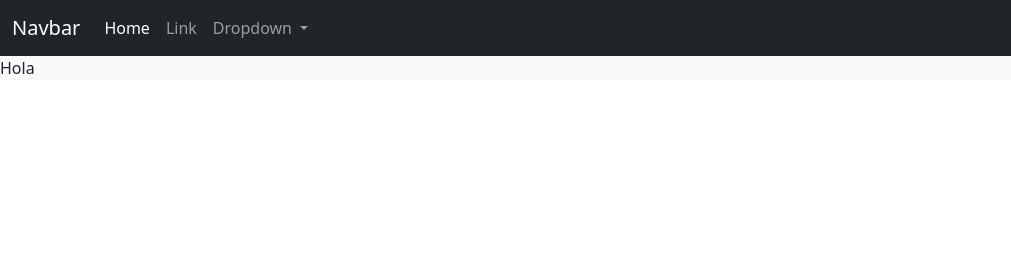
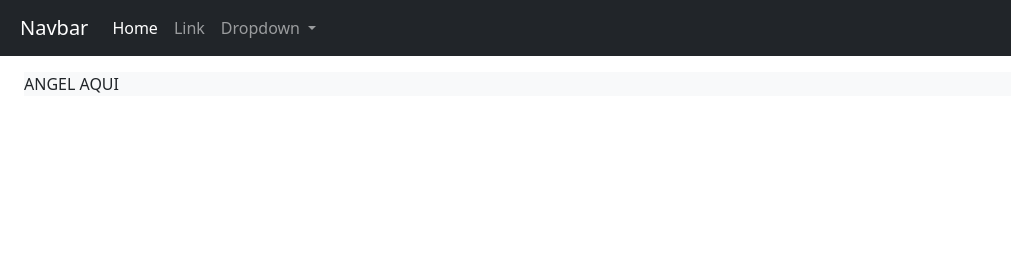
Before and after one commit to Jokemura/Front-exam-unid5-marieflores-angelfernandez, a plain HTML site: page Index.html in a window 1280 px wide. Shown: the top 280 px of the page, 0-1011 px from the left. Drawn offline with nearby package versions, Linux system fonts and the light colour scheme.

Commit message:
PRINCIPAL

```diff
--- a/Index.html
+++ b/Index.html
@@ -11,7 +11,7 @@
 
 <body>
   <nav class="navbar navbar-expand-lg navbar-dark bg-dark">
-    <div class="container-fluid">
+    <div class="container-fluid mx-2">
       <a class="navbar-brand" href="#">Navbar</a>
       <button class="navbar-toggler" type="button" data-bs-toggle="collapse" data-bs-target="#navbarSupportedContent"
         aria-controls="navbarSupportedContent" aria-expanded="false" aria-label="Toggle navigation">
@@ -49,7 +49,11 @@
       </a>
     </div>
   </nav>
-  <div class="bg-light text-dark">Hola</div>
+  <div class="bg-light text-dark mx-4 my-3">
+
+    ANGEL AQUI
+
+  </div>
 
   <script src="https://cdn.jsdelivr.net/npm/bootstrap@5.3.0-alpha1/dist/js/bootstrap.bundle.min.js"
     integrity="sha384-w76AqPfDkMBDXo30jS1Sgez6pr3x5MlQ1ZAGC+nuZB+EYdgRZgiwxhTBTkF7CXvN"
```
